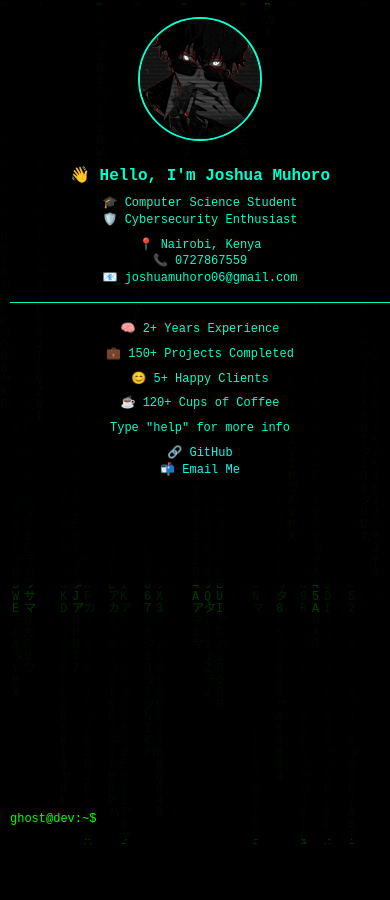
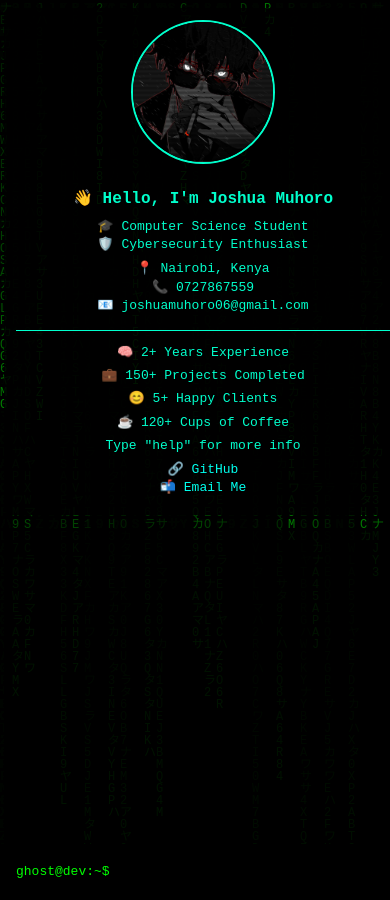
Before and after one commit to Joshkihiu/devportfolio, a plain HTML site: page index.html in a window 390 px wide. Before the commit the page ends 844 px from the top, so only its background shows below. Drawn offline with Linux system fonts and the light colour scheme.

Commit message:
Update style.css

```diff
--- a/style.css
+++ b/style.css
@@ -23,7 +23,6 @@ canvas#matrix-canvas {
   min-height: 100vh;
   padding: 20px;
   box-sizing: border-box;
-  gap: 20px;
 }
 
 .profile {
@@ -35,7 +34,7 @@ canvas#matrix-canvas {
   text-align: center;
   color: #00ffcc;
   overflow-y: auto;
-  max-height: 95vh;
+  max-height: calc(100vh - 40px);
 }
 
 .profile img {
@@ -64,31 +63,41 @@ canvas#matrix-canvas {
   font-size: 14px;
 }
 
+.profile .stats p {
+  margin: 6px 0;
+}
+
 .profile .links a {
   color: #00ffee;
   text-decoration: none;
 }
 
+.profile .links a:hover {
+  text-decoration: underline;
+}
+
 .terminal {
   flex: 2;
+  margin-left: 20px;
   background: rgba(0, 0, 0, 0.85);
   padding: 20px;
   border-radius: 8px;
   display: flex;
   flex-direction: column;
   overflow-y: auto;
-  max-height: 95vh;
+  max-height: calc(100vh - 40px);
 }
 
 .input-line {
   display: flex;
   align-items: center;
-  flex-wrap: wrap;
+  margin-top: 10px;
 }
 
 .prompt {
   margin-right: 5px;
   white-space: nowrap;
+  flex-shrink: 0;
 }
 
 #input {
@@ -98,8 +107,7 @@ canvas#matrix-canvas {
   color: #00ff00;
   font-family: monospace;
   font-size: 16px;
-  flex: 1;
-  min-width: 150px;
+  width: 100%;
 }
 
 #output {
@@ -111,20 +119,34 @@ canvas#matrix-canvas {
 #output div {
   margin: 4px 0;
   word-wrap: break-word;
+  white-space: pre-wrap;
 }
 
-/* Mobile Optimization */
+/* ============ MOBILE RESPONSIVE ============ */
+
+/* Tablets and small laptops */
+@media screen and (max-width: 1024px) {
+  .profile {
+    max-width: 40%;
+  }
+
+  .profile img {
+    width: 200px;
+    height: 200px;
+  }
+}
+
+/* Mobile devices - Stack layout vertically */
 @media screen and (max-width: 768px) {
   body, html {
     overflow-y: auto;
-    overflow-x: hidden;
+    height: auto;
   }
 
   .container {
     flex-direction: column;
     padding: 10px;
-    gap: 15px;
-    overflow-y: auto;
+    min-height: auto;
   }
 
   .profile {
@@ -133,11 +155,12 @@ canvas#matrix-canvas {
     max-height: none;
     margin-bottom: 15px;
     padding: 15px;
+    order: 1;
   }
 
   .profile img {
-    width: 150px;
-    height: 150px;
+    width: 180px;
+    height: 180px;
   }
 
   .profile h2 {
@@ -146,17 +169,25 @@ canvas#matrix-canvas {
 
   .profile p {
     font-size: 14px;
+    margin: 6px 0;
   }
 
   .profile .stats {
-    font-size: 12px;
+    font-size: 13px;
+    padding-top: 8px;
+  }
+
+  .profile .stats p {
+    margin: 5px 0;
   }
 
   .terminal {
     margin-left: 0;
     width: 100%;
-    max-height: 60vh;
+    max-height: none;
+    min-height: 50vh;
     padding: 15px;
+    order: 2;
   }
 
   #input {
@@ -171,15 +202,16 @@ canvas#matrix-canvas {
     font-size: 14px;
   }
 
-  /* Reduce matrix animation load on mobile */
+  /* Slightly reduce matrix intensity on mobile */
   canvas#matrix-canvas {
-    opacity: 0.3;
+    opacity: 0.5;
   }
 }
 
+/* Small phones */
 @media screen and (max-width: 480px) {
   .container {
-    padding: 5px;
+    padding: 8px;
   }
 
   .profile {
@@ -187,12 +219,49 @@ canvas#matrix-canvas {
   }
 
   .profile img {
+    width: 140px;
+    height: 140px;
+  }
+
+  .profile h2 {
+    font-size: 16px;
+  }
+
+  .profile p {
+    font-size: 13px;
+  }
+
+  .profile .stats {
+    font-size: 12px;
+  }
+
+  .terminal {
+    padding: 12px;
+    min-height: 40vh;
+  }
+
+  #input {
+    font-size: 13px;
+  }
+
+  #output {
+    font-size: 12px;
+  }
+
+  .prompt {
+    font-size: 13px;
+  }
+}
+
+/* Extra small phones */
+@media screen and (max-width: 360px) {
+  .profile img {
     width: 120px;
     height: 120px;
   }
 
   .profile h2 {
-    font-size: 16px;
+    font-size: 15px;
   }
 
   .profile p {
@@ -203,24 +272,7 @@ canvas#matrix-canvas {
     font-size: 11px;
   }
 
-  .terminal {
-    padding: 12px;
-    max-height: 50vh;
-  }
-
-  #input {
-    font-size: 12px;
-  }
-
-  #output {
-    font-size: 12px;
-  }
-
-  .prompt {
-    font-size: 12px;
-  }
-
-  .input-line {
+  #input, #output, .prompt {
     font-size: 12px;
   }
 }
```
